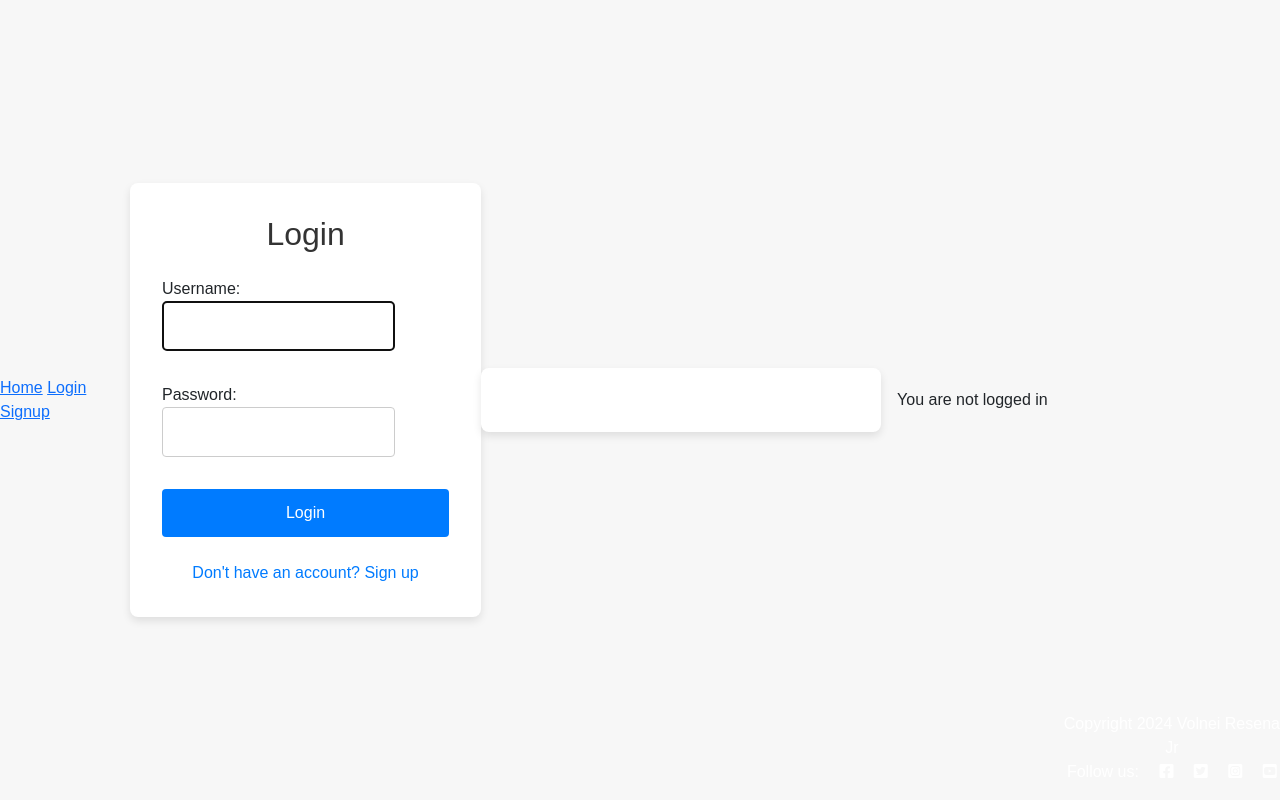
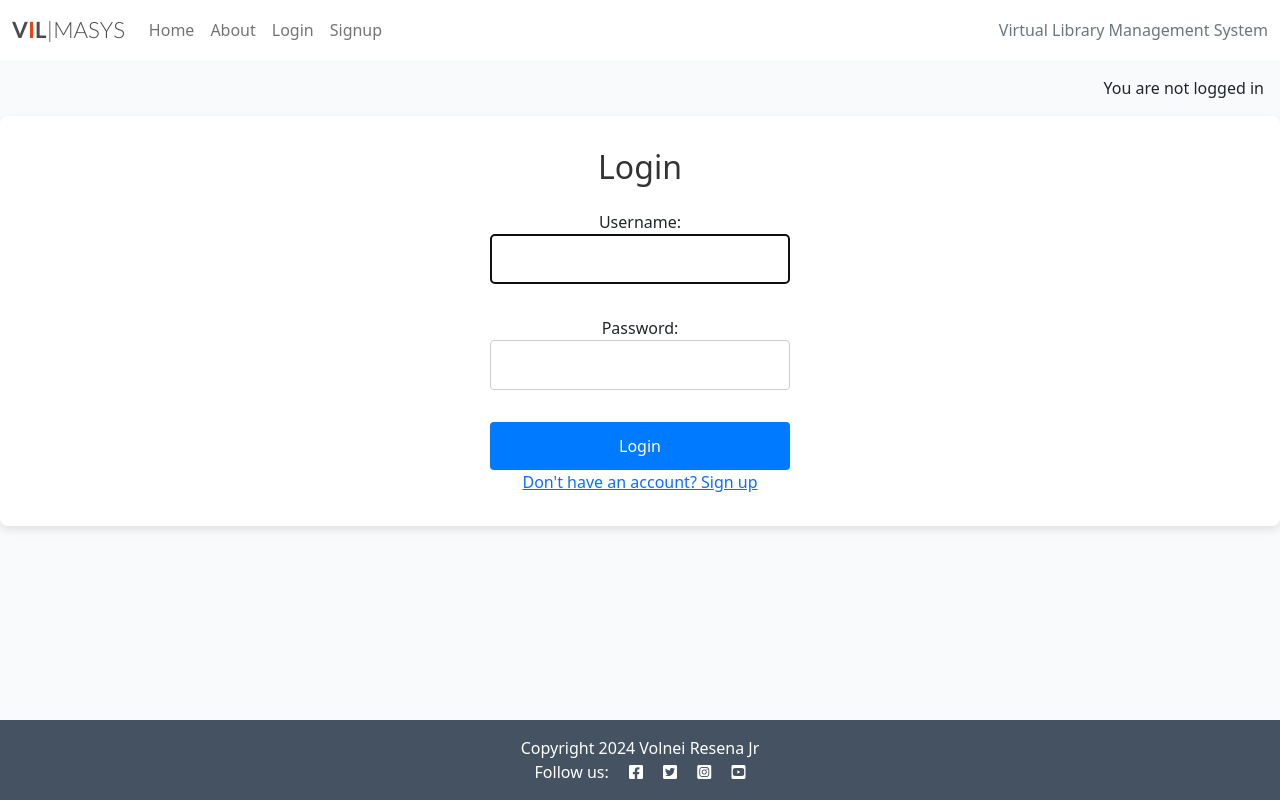
Before and after one commit to Volneirj/project_iv_ci, a Django app: page /accounts/login/ in a window 1280 px wide. Run offline with Django 4.2, Linux system fonts and the light colour scheme.

Commit message:
Add style for login signup

```diff
--- a/library/templates/base.html
+++ b/library/templates/base.html
@@ -1,10 +1,14 @@
 {% load static %}
 {% url 'home' as home_url %}
+{% url 'account_login' as login_url %}
+{% url 'account_signup' as signup_url %}
+{% url 'account_logout' as logout_url %}
+
 <!DOCTYPE html>
-<html lang="en">
+<html class="h-100" lang="en">
 
 <head>
-    <title>Library Management System</title>
+    <title>VIL-MASYS</title>
     <meta name="viewport" content="width=device-width, initial-scale=1" />
 
     <!-- Google Fonts CSS -->
@@ -21,31 +25,60 @@
 
     <!-- Custom CSS -->
     <link rel="stylesheet" href="{% static 'css/style.css' %}">
+
 </head>
 
-<body>
-    <nav>
-        <a href="{% url 'home' %}">Home</a>
-        {% if user.is_authenticated %}
-        <a href="{% url 'book_list' %}">View Books</a>
-        <a href="{% url 'logout' %}?next={{ request.path }}">Logout</a>
-        {% else %}
-        <a href="{% url 'login' %}">Login</a>
-        <a href="{% url 'signup' %}">Signup</a>
-        {% endif %}
+<body class="d-flex flex-column h-100 main-bg">
+
+    <!-- Navigation -->
+    <nav class="navbar navbar-expand-lg navbar-light bg-white">
+        <div class="container-fluid">
+            <a class="navbar-brand" href="{% url 'home' %}"><span class="brand">V<span class="red-o">I</span>L<span
+                        class="thin">|MASYS</span></span></a>
+            <button class="navbar-toggler" type="button" data-bs-toggle="collapse" data-bs-target="#navbarText"
+                aria-controls="navbarText" aria-expanded="false" aria-label="Toggle navigation">
+                <span class="navbar-toggler-icon"></span>
+            </button>
+            <div class="collapse navbar-collapse" id="navbarText">
+                <ul class="navbar-nav me-auto mb-2 mb-lg-0">
+                    <li class="nav-item">
+                        <a class="nav-link {% if request.path == home_url %}active{% endif %}" aria-current="page"
+                            href="{% url 'home' %}">Home</a>
+                    </li>
+                    <li class="nav-item">
+                        <a class="nav-link {% if request.path == about_url %}
+                          active{%endif%}" aria-current="page" href="#">About</a>
+                    </li>
+                    {% if user.is_authenticated %}
+                    <li class="nav-item">
+                        <a class="nav-link {% if request.path == logout_url %}active{% endif %}" aria-current="page"
+                            href="{% url 'logout' %}">Logout</a>
+                    </li>
+                    {% else %}
+                    <li class="nav-item">
+                        <a class="nav-link {% if request.path == login_url %}active{% endif %}" aria-current="page"
+                            href="{% url 'login' %}">Login</a>
+                    </li>
+                    <li class="nav-item">
+                        <a class="nav-link {% if request.path == signup_url %}active{% endif %}" aria-current="page"
+                            href="{% url 'signup' %}">Signup</a>
+                    </li>
+                    {% endif %}
+
+                </ul>
+                <span class="navbar-text text-muted">
+                    Virtual Library Management System
+                </span>
+            </div>
+        </div>
     </nav>
+    <!-- displaying Django messages -->
     <div>
-        {% block content %}
-        {% endblock %}
-    </div>
-
-    <!-- displaying Django messages -->
-    <div class="container">
         <div class="row">
             <div class="col-md-8 offset-md-2">
                 {% for message in messages %}
                 <div class="alert {{ message.tags }} alert-dismissible
-              fade show" id="msg" role="alert">
+          fade show" id="msg" role="alert">
                     {{ message | safe }}
                     <button type="button" class="btn-close" data-bs-dismiss="alert" aria-label="Close"></button>
                 </div>
@@ -60,6 +93,10 @@
         {% else %}
         <p class="text-end m-3">You are not logged in</p>
         {% endif %}
+
+        {% block content %}
+        <!-- Content Goes here -->
+        {% endblock content %}
 
     </main>
 
@@ -81,6 +118,8 @@
         integrity="sha384-gtEjrD/SeCtmISkJkNUaaKMoLD0//ElJ19smozuHV6z3Iehds+3Ulb9Bn9Plx0x4" crossorigin="anonymous">
         </script>
 
+{% block extras %}
+    {% endblock %}
 </body>
 
 </html>
--- a/library/templates/library/book_list.html
+++ b/library/templates/library/book_list.html
@@ -1,6 +1,7 @@
 {% extends 'base.html' %}
 
 {% block content %}
+<Div class="container">
     <h1>Available Books</h1>
     <ul>
         {% for book in books %}
@@ -9,4 +10,6 @@
             </li>
         {% endfor %}
     </ul>
+</Div>
+
 {% endblock %}
--- a/library/templates/library/signup.html
+++ b/library/templates/library/signup.html
@@ -1,10 +1,12 @@
 {% extends 'base.html' %}
 
 {% block content %}
+<div class="signup-container" class="signup-container">
     <h2>Signup</h2>
     <form method="post">
         {% csrf_token %}
         {{ form.as_p }}
         <button type="submit">Signup</button>
     </form>
+</div>
 {% endblock %}
--- a/library/templates/registration/login.html
+++ b/library/templates/registration/login.html
@@ -1,15 +1,13 @@
 {% extends 'base.html' %}
 
 {% block content %}
-<div class="container">
+    <div class="signup-container">
         <h2>Login</h2>
         <form method="post">
             {% csrf_token %}
             {{ form.as_p }}
             <button type="submit">Login</button>
         </form>
-    <div>
         <a href="{% url 'signup' %}">Don't have an account? Sign up</a>
     </div>
-</div>
 {% endblock %}
--- a/library_project/settings.py
+++ b/library_project/settings.py
@@ -134,7 +134,10 @@ USE_TZ = True
 # Static files (CSS, JavaScript, Images)
 # https://docs.djangoproject.com/en/4.2/howto/static-files/
 
-STATIC_URL = 'static/'
+STATIC_URL = '/static/'
+STATICFILES_DIRS = [
+    BASE_DIR / "static",
+]
 
 # Default primary key field type
 # https://docs.djangoproject.com/en/4.2/ref/settings/#default-auto-field
--- a/static/css/style.css
+++ b/static/css/style.css
@@ -1,74 +1,257 @@
-/* Reset some basic elements for better consistency across browsers */
-body, h2, form, input, button {
-    margin: 0;
-    padding: 0;
-    font-family: Arial, sans-serif;
+body {
+    background-color: #F9FAFC;
 }
 
-/* Apply a background color and center the content */
-body {
-    background-color: #f7f7f7;
+.brand {
+    font-family: Lato, sans-serif;
+    font-size: 1.4rem;
+    font-weight: 700;
+    color: #4A4A4F;
+}
+
+.red-o {
+    color: #E84610;
+}
+
+.thin {
+    font-weight: 300;
+}
+
+.light-bg {
+    background-color: #fff;
+}
+
+.dark-bg {
+    background-color: #445261;
+}
+
+.main-bg {
+    background-color: #F9FAFC;
+}
+
+.card {
+    border: none;
+    background-color: transparent;
+}
+
+.image-container {
+    position: relative;
+}
+
+.image-flash {
+    position: absolute;
+    bottom: 5%;
+    min-width: 30%;
+    left: -2px;
+    background-color: #188181;
+}
+
+.scale {
+    width: 100%;
+    height: auto;
+}
+
+.author {
+    color: white;
+    margin: 4px;
+    text-transform: uppercase;
+}
+
+.masthead {
+    margin-top: 10px;
+    overflow: hidden;
+    position: relative;
+    display: inline-block;
+    height: 33vh;
+    width: 100%;
+}
+
+.masthead-text {
+    background-color: #445261;
+    color: white;
+    position: relative;
+}
+
+.masthead-image {
+    position: relative;
+    overflow: hidden;
+}
+
+.masthead-image:after {
+    content: "";
+    position: absolute;
+    top: 0;
+    right: 90%;
+    height: 100%;
+    width: 150%;
+    background: #445261;
+    -webkit-transform: skew(15deg);
+    -moz-transform: skew(15deg);
+    transform: skew(15deg);
+    z-index: 100;
+}
+
+.post-link {
+    text-decoration: none;
+    color: #445261;
+}
+
+.post-link:hover,
+.page-link {
+    color: #E84610;
+}
+
+.post-title {
+    margin-top: 10%;
+    margin-left: 5%;
+}
+
+.post-subtitle {
+    margin-left: 5%;
+    color: lightgray;
+}
+
+.btn-signup,
+.btn-edit {
+    background-color: #188181;
+    color: #fff;
+}
+
+.btn-signup:hover,
+.btn-signup:active {
+    background-color: #fff;
+    color: #23BBBB;
+}
+
+.link {
+    color: #23BBBB;
+    text-decoration: none;
+}
+
+.link:hover,
+.link:active {
+    color: #445261;
+    text-decoration: underline;
+}
+
+.btn-like {
+    color: #E84610;
+    border: none;
+    background: transparent;
+}
+
+.btn-delete {
+    color: #fff;
+    background: #E84610;
+}
+
+.btn-like:hover,
+.btn-like:active {
+    color: #E84610;
+    background: transparent;
+    border: none;
+}
+
+.faded {
+    color: rgb(172, 175, 175);
+}
+
+.approval {
+    color: rgb(222, 146, 168);
+}
+
+/* Home page title */
+
+/* Centering the main container */
+.container {
+    padding: 2rem;
+    background-color: #ffffff;
+    border-radius: 8px;
+    box-shadow: 0 4px 8px rgba(0, 0, 0, 0.1);
+    width: 100%;
+    max-width: 1200px;
+    margin: 2rem auto;
+    text-align: center;
+}
+
+/* Style the book list container */
+.book-list-container {
     display: flex;
     justify-content: center;
-    align-items: center;
-    height: 100vh;
+    flex-wrap: wrap;
+    gap: 1rem;
 }
 
-/* Style the container for the login form */
-.container {
+/* Style each book item */
+.book-item {
+    display: block;
+    padding: 1rem;
+    background-color: #007bff;
+    color: white;
+    text-decoration: none;
+    border-radius: 4px;
+    flex: 1;
+    max-width: 200px;
+    text-align: center;
+    transition: background-color 0.3s ease;
+}
+
+/* Sign up container */
+
+
+/* Centering and styling the signup container */
+.signup-container {
     background: #ffffff;
     padding: 2rem;
     border-radius: 8px;
     box-shadow: 0 4px 8px rgba(0, 0, 0, 0.1);
     width: 100%;
-    max-width: 400px;
-}
-
-/* Style the headings */
-h2 {
-    margin-bottom: 1.5rem;
-    color: #333;
+    display: flex;
+    flex-direction: column;
+    align-items: center;
     text-align: center;
 }
 
-/* Style the form elements */
-form {
+.signup-container h2 {
+    margin-bottom: 1.5rem;
+    color: #333;
+}
+
+.signup-container form {
+    width: 300px;
     display: flex;
     flex-direction: column;
+    align-items: center;
 }
 
-form input[type="text"],
-form input[type="password"] {
+.signup-container form input[type="text"],
+.signup-container form input[type="password"],
+.signup-container form input[type="email"] {
+    width: 100%;
     padding: 0.75rem;
     margin-bottom: 1rem;
     border: 1px solid #ccc;
     border-radius: 4px;
 }
 
-form button {
+.signup-container form button {
+    width: 100%;
     padding: 0.75rem;
     background-color: #007bff;
     color: #ffffff;
     border: none;
     border-radius: 4px;
     cursor: pointer;
+    transition: background-color 0.3s ease;
 }
 
-form button:hover {
+.signup-container form button:hover {
     background-color: #0056b3;
 }
 
-/* Add some spacing between form and footer links */
-form + div {
-    margin-top: 1.5rem;
-    text-align: center;
+/* Ensure container elements look good even on smaller screens */
+@media (max-width: 600px) {
+    .signup-container {
+        width: 90%;
+    }
 }
-
-form + div a {
-    color: #007bff;
-    text-decoration: none;
-}
-
-form + div a:hover {
-    text-decoration: underline;
-}
```
Also changed, not shown: library/templates/library/home.html (+9 -3 lines). Lines whose indentation alone changed are shown as unchanged.
